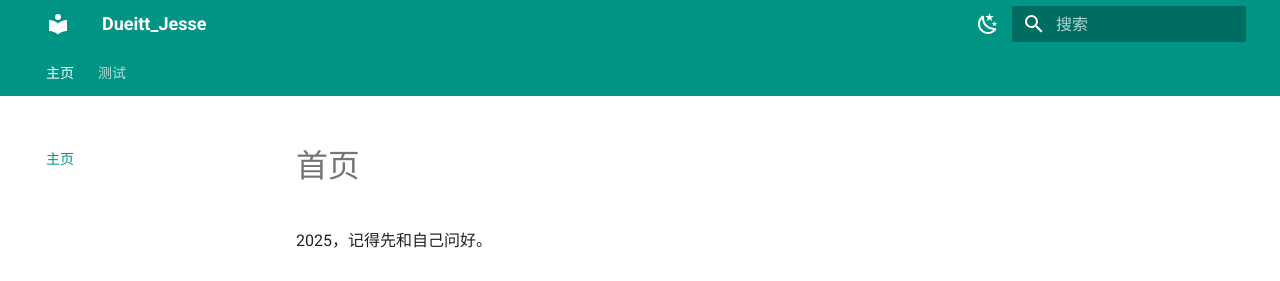
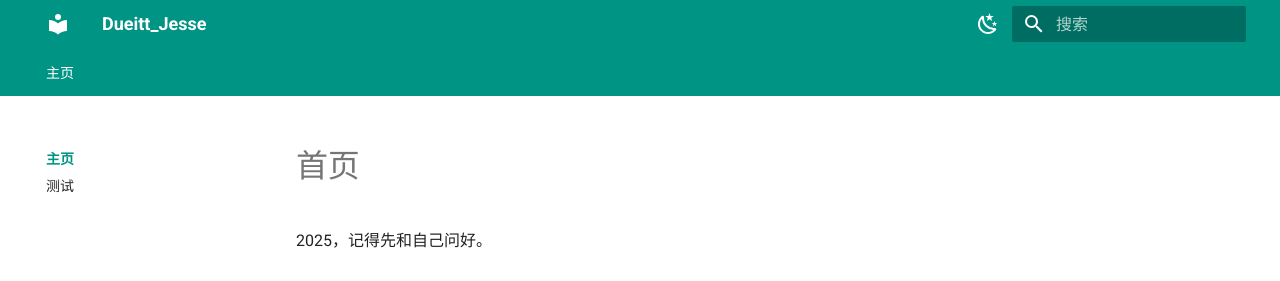
Before and after one commit to JesseHaoTian/HTBlog, an MkDocs documentation site: the page built from docs/index.md, in a window 1280 px wide. Shown: the top 281 px of the page. Built offline with MkDocs 1.6.1 and Material for MkDocs 9.7.7, drawn with Linux system fonts in a browser that asks for light colours.

Commit message:
2025-03-25_11:52:14 update

```diff
--- a/mkdocs.yml
+++ b/mkdocs.yml
@@ -2,7 +2,7 @@ site_name: Dueitt_Jesse
 theme:
   name: material
   icon:
-    logo: material/library
+    logo: ocean
   palette:
     - scheme: default # 日间模式
       primary: teal # 上方的
@@ -28,8 +28,9 @@ theme:
 
 # 这里写目录
 nav:
-  - 主页: index.md
-  - 测试: 测试文档.md
+  - 主页:
+    - index.md
+    - 测试: 测试文档.md
 
 markdown_extensions:
   # 支持个性化定制
```
